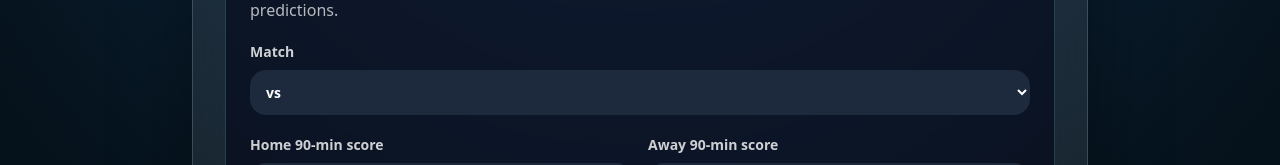
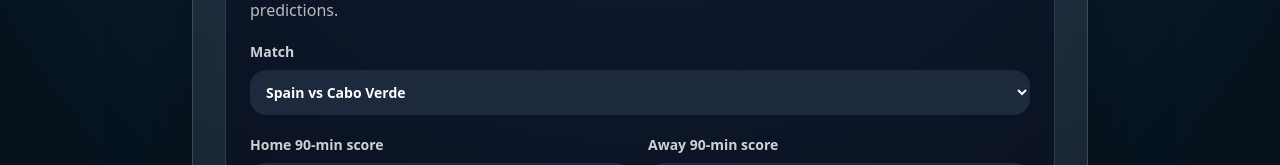
Before and after one commit to johndxb84-stack/WC2026, a Next.js app: page /admin in a window 1280 px wide. Shown: the part 352-517 px from the top of the page. Built offline with nearby package versions, Linux system fonts and the light colour scheme.

Commit message:
Fix admin fixture labels

```diff
--- a/components/AdminResultsForm.tsx
+++ b/components/AdminResultsForm.tsx
@@ -66,7 +66,7 @@ export function AdminResultsForm() {
         Match
         <select name="fixtureId" className="rounded-2xl bg-slate-800 p-3 text-white" required>
           {fixtures.map((fixture) => (
-            <option key={fixture.id} value={fixture.id}>{fixture.homeTeam.name} vs {fixture.awayTeam.name}</option>
+            <option key={fixture.id} value={fixture.id}>{fixture.homeTeam} vs {fixture.awayTeam}</option>
           ))}
         </select>
       </label>
```
